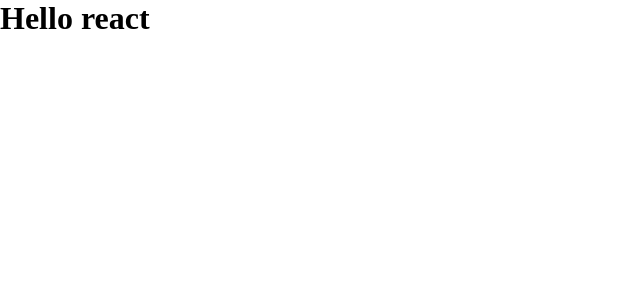
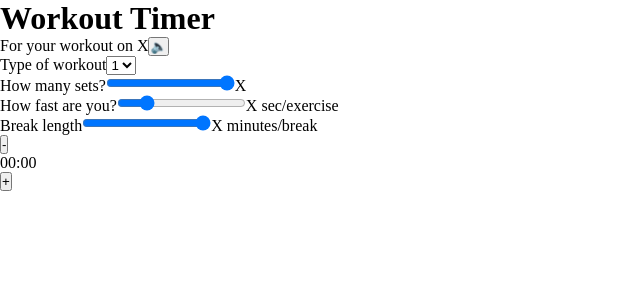
Before and after one commit to Marshal10/Workout-Timer, a React (Create React App) app: page / in a window 1280 px wide. Shown: the top 300 px of the page, without its empty margins (0-640 px from the left). Built offline with nearby package versions, Linux system fonts and the light colour scheme.

Commit message:
Calculator and togglesound components

```diff
--- a/src/App.js
+++ b/src/App.js
@@ -1,8 +1,14 @@
+import Calculator from "./Calculator";
+import ToggleSound from "./ToggleSound";
+
 function App() {
   return (
-    <div className="app">
-      <h1>Hello react</h1>
-    </div>
+    <main>
+      <h1>Workout Timer</h1>
+      <time>For your workout on X</time>
+      <ToggleSound />
+      <Calculator />
+    </main>
   );
 }
 
--- /dev/null
+++ b/src/Calculator.js
@@ -0,0 +1,37 @@
+function Calculator() {
+  return (
+    <>
+      <form>
+        <div>
+          <label>Type of workout</label>
+          <select>
+            <option>1</option>
+            <option>2</option>
+          </select>
+        </div>
+        <div>
+          <label>How many sets?</label>
+          <input type="range" min="1" max="5" />
+          <span>X</span>
+        </div>
+        <div>
+          <label>How fast are you?</label>
+          <input type="range" min="30" max="180" step="30" />
+          <span>X sec/exercise</span>
+        </div>
+        <div>
+          <label>Break length</label>
+          <input type="range" min="1" max="10" />
+          <span>X minutes/break</span>
+        </div>
+      </form>
+      <section>
+        <button>-</button>
+        <p>00:00</p>
+        <button>+</button>
+      </section>
+    </>
+  );
+}
+
+export default Calculator;
--- /dev/null
+++ b/src/ToggleSound.js
@@ -0,0 +1,5 @@
+function ToggleSound() {
+  return <button>🔈</button>;
+}
+
+export default ToggleSound;
```
